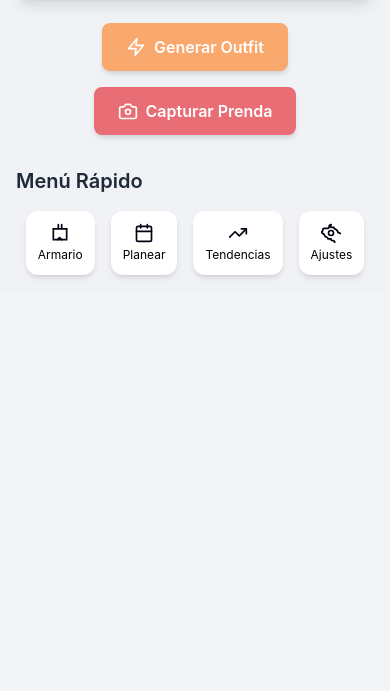
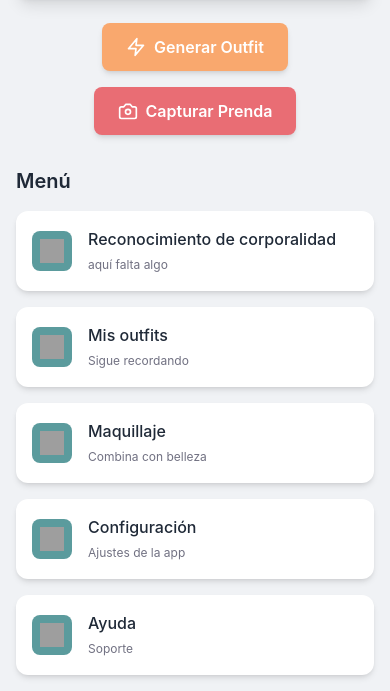
Before and after one commit to davcamshow/DressCode, a Django app: page /inicio/ in a window 390 px wide. Shown: the part 792-1483 px from the top of the page. Before the commit the page ends 1071 px from the top, so only its background shows below. Run offline with Django 5.2, Linux system fonts and the light colour scheme; some libraries are stand-ins or nearby versions; grey boxes are pictures that could not be loaded.

Commit message:
iconos y colores interfaz inicio v2

```diff
--- a/DressCode/mydresscode/templates/inicio.html
+++ b/DressCode/mydresscode/templates/inicio.html
@@ -14,7 +14,7 @@
             theme: {
                 extend: {
                     colors: {
-                        'primary-dark': '#030213',
+                        'primary-dark': '#5B9B9D',
                         'primary-accent': '#e91e63',
                         'secondary-btn': '#ff9800',
                         'bg-light': '#f0f2f5',
@@ -170,15 +170,61 @@
                     </div>
 
                     <!-- MENÚ CELULAR -->
-                    <div class="lg:hidden w-full mt-8">
-                        <h2 class="text-xl font-semibold mb-4 text-gray-800">Menú Rápido</h2>
-                        <ul class="flex flex-wrap justify-center gap-4">
-                            <li><a href="{% url 'my_closet' %}" class="flex flex-col items-center p-3 bg-white rounded-xl shadow-md"><span data-icon="Shirt" class="text-primary-dark"></span><span class="text-xs mt-1">Armario</span></a></li>
-                            <li><a href="#" class="flex flex-col items-center p-3 bg-white rounded-xl shadow-md"><span data-icon="Calendar" class="text-primary-dark"></span><span class="text-xs mt-1">Planear</span></a></li>
-                            <li><a href="#" class="flex flex-col items-center p-3 bg-white rounded-xl shadow-md"><span data-icon="TrendingUp" class="text-primary-dark"></span><span class="text-xs mt-1">Tendencias</span></a></li>
-                            <li><a href="#" class="flex flex-col items-center p-3 bg-white rounded-xl shadow-md"><span data-icon="Settings" class="text-primary-dark"></span><span class="text-xs mt-1">Ajustes</span></a></li>
-                        </ul>
-                    </div>
+<div class="lg:hidden w-full mt-8">
+    <h2 class="text-xl font-semibold mb-4 text-gray-800">Menú</h2>
+
+    <div class="space-y-4">
+        <a href="#" class="flex items-center p-4 bg-white rounded-xl shadow-md hover:shadow-lg transition-shadow">
+            <div class="bg-primary-dark p-2 rounded-lg text-white mr-4 w-10 h-10 flex items-center justify-center">
+                <img src="{% static 'img/icons/corporalidad.png' %}" alt="Reconocimiento corporal" class="w-6 h-6">
+            </div>
+            <div>
+                <p class="font-medium text-gray-800">Reconocimiento de corporalidad</p>
+                <span class="text-xs text-muted-text">aquí falta algo</span>
+            </div>
+        </a>
+
+        <a href="#" class="flex items-center p-4 bg-white rounded-xl shadow-md hover:shadow-lg transition-shadow">
+            <div class="bg-primary-dark p-2 rounded-lg text-white mr-4 w-10 h-10 flex items-center justify-center">
+                <img src="{% static 'img/icons/outfits.png' %}" alt="Mis outfits" class="w-6 h-6">
+            </div>
+            <div>
+                <p class="font-medium text-gray-800">Mis outfits</p>
+                <span class="text-xs text-muted-text">Sigue recordando</span>
+            </div>
+        </a>
+
+        <a href="#" class="flex items-center p-4 bg-white rounded-xl shadow-md hover:shadow-lg transition-shadow">
+            <div class="bg-primary-dark p-2 rounded-lg text-white mr-4 w-10 h-10 flex items-center justify-center">
+                <img src="{% static 'img/icons/maquillaje.png' %}" alt="Maquillaje" class="w-6 h-6">
+            </div>
+            <div>
+                <p class="font-medium text-gray-800">Maquillaje</p>
+                <span class="text-xs text-muted-text">Combina con belleza</span>
+            </div>
+        </a>
+
+        <a href="#" class="flex items-center p-4 bg-white rounded-xl shadow-md hover:shadow-lg transition-shadow">
+            <div class="bg-primary-dark p-2 rounded-lg text-white mr-4 w-10 h-10 flex items-center justify-center">
+                <img src="{% static 'img/icons/configuracion.png' %}" alt="Configuración" class="w-6 h-6">
+            </div>
+            <div>
+                <p class="font-medium text-gray-800">Configuración</p>
+                <span class="text-xs text-muted-text">Ajustes de la app</span>
+            </div>
+        </a>
+
+        <a href="#" class="flex items-center p-4 bg-white rounded-xl shadow-md hover:shadow-lg transition-shadow">
+            <div class="bg-primary-dark p-2 rounded-lg text-white mr-4 w-10 h-10 flex items-center justify-center">
+                <img src="{% static 'signo-de-pregunta-en-circulos.png' %}" alt="Ayuda" class="w-6 h-6">
+            </div>
+            <div>
+                <p class="font-medium text-gray-800">Ayuda</p>
+                <span class="text-xs text-muted-text">Soporte</span>
+            </div>
+        </a>
+    </div>
+</div>
                 </div>
 
                 <!-- COLUMNA DERECHA - MENÚ LATERAL -->
@@ -187,7 +233,7 @@
                     <div class="space-y-4">
                         <a href="#" class="flex items-center p-4 bg-white rounded-xl shadow-md hover:shadow-lg transition-shadow">
                             <div class="bg-primary-dark p-2 rounded-lg text-white mr-4 w-10 h-10 flex items-center justify-center">
-                                <img src="{% static 'img/icons/corporalidad.png' %}" alt="Reconocimiento corporal" class="w-6 h-6">
+                                <img src="{% static 'img/movimienot.png' %}" alt="Reconocimiento corporal" class="w-6 h-6">
                             </div>
                             <div>
                                 <p class="font-medium text-gray-800">Reconocimiento de corporalidad</p>
@@ -197,7 +243,7 @@
 
                         <a href="#" class="flex items-center p-4 bg-white rounded-xl shadow-md hover:shadow-lg transition-shadow">
                             <div class="bg-primary-dark p-2 rounded-lg text-white mr-4 w-10 h-10 flex items-center justify-center">
-                                <img src="{% static 'img/icons/outfits.png' %}" alt="Mis outfits" class="w-6 h-6">
+                                <img src="{% static 'img/clothing.png' %}" alt="Mis outfits" class="w-6 h-6">
                             </div>
                             <div>
                                 <p class="font-medium text-gray-800">Mis outfits</p>
@@ -207,7 +253,7 @@
 
                         <a href="#" class="flex items-center p-4 bg-white rounded-xl shadow-md hover:shadow-lg transition-shadow">
                             <div class="bg-primary-dark p-2 rounded-lg text-white mr-4 w-10 h-10 flex items-center justify-center">
-                                <img src="{% static 'img/icons/maquillaje.png' %}" alt="Maquillaje" class="w-6 h-6">
+                                <img src="{% static 'img/polvo.png' %}" alt="Maquillaje" class="w-6 h-6">
                             </div>
                             <div>
                                 <p class="font-medium text-gray-800">Maquillaje</p>
@@ -217,7 +263,7 @@
 
                         <a href="#" class="flex items-center p-4 bg-white rounded-xl shadow-md hover:shadow-lg transition-shadow">
                             <div class="bg-primary-dark p-2 rounded-lg text-white mr-4 w-10 h-10 flex items-center justify-center">
-                                <img src="{% static 'img/icons/configuracion.png' %}" alt="Configuración" class="w-6 h-6">
+                                <img src="{% static 'img/engranaje.png' %}" alt="Configuración" class="w-6 h-6">
                             </div>
                             <div>
                                 <p class="font-medium text-gray-800">Configuración</p>
@@ -227,7 +273,7 @@
 
                         <a href="#" class="flex items-center p-4 bg-white rounded-xl shadow-md hover:shadow-lg transition-shadow">
                             <div class="bg-primary-dark p-2 rounded-lg text-white mr-4 w-10 h-10 flex items-center justify-center">
-                                <img src="{% static 'signo-de-pregunta-en-circulos.png' %}" alt="Ayuda" class="w-6 h-6">
+                                <img src="{% static 'img/signo-de-pregunta-en-circulos.png' %}" alt="Ayuda" class="w-6 h-6">
                             </div>
                             <div>
                                 <p class="font-medium text-gray-800">Ayuda</p>
```
